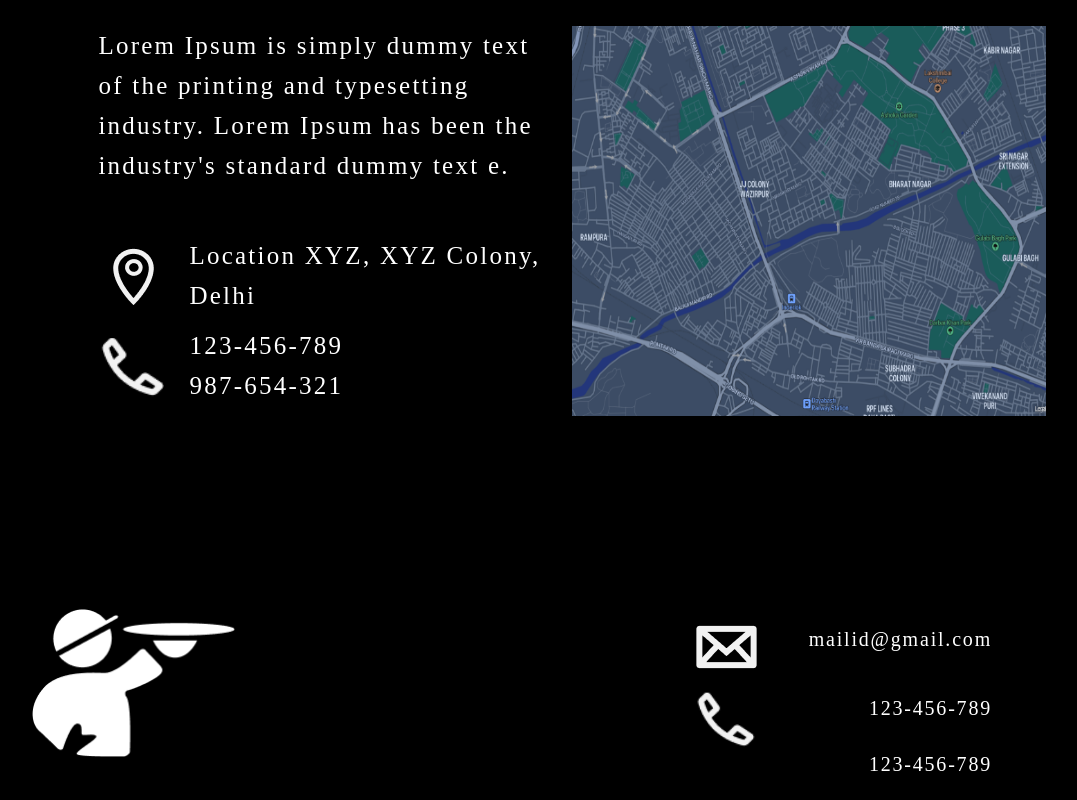
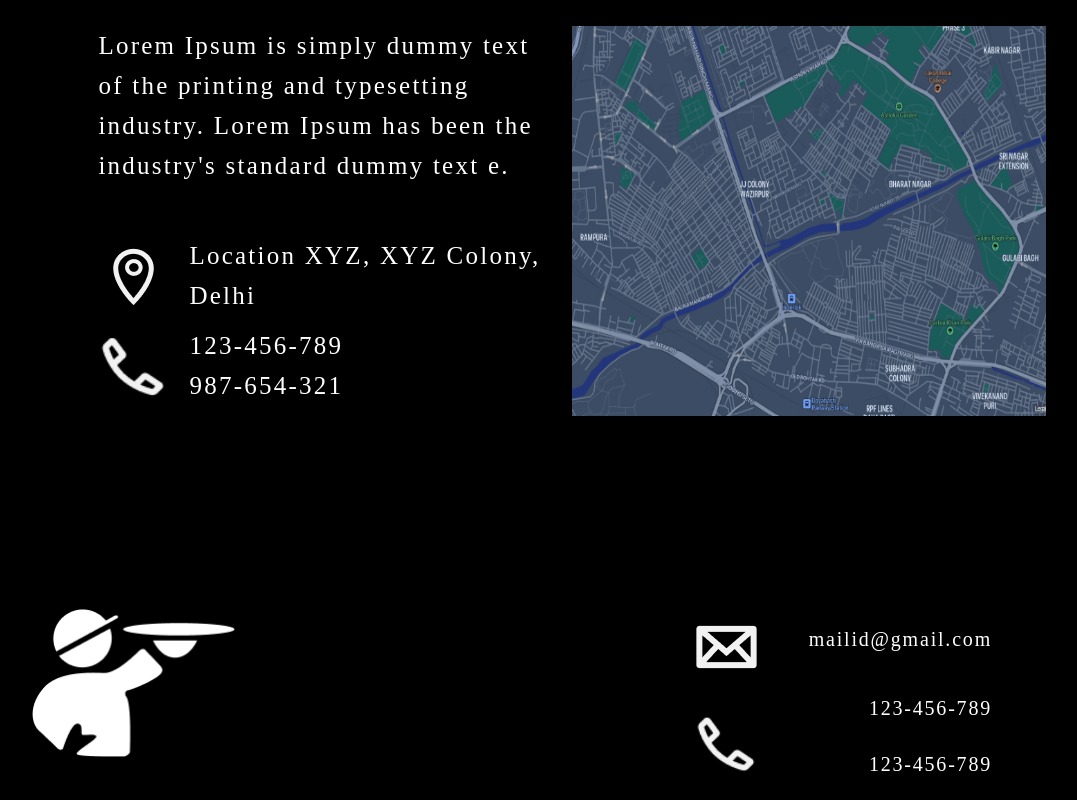
Before and after one commit to LakshitaTak/Frontend1-Module1, a plain HTML site: page index.html in a window 1280 px wide. Shown: the part 5452-6252 px from the top of the page, without its empty margins (68-1145 px from the left). Drawn offline with nearby package versions, Linux system fonts and the light colour scheme.

Commit message:
final commit

```diff
--- a/style.css
+++ b/style.css
@@ -249,5 +249,5 @@
     .contact-phone {
         display: flex;
         justify-content: space-between;
-        /* align-items: center; */
+        align-items: center;
     }
```
